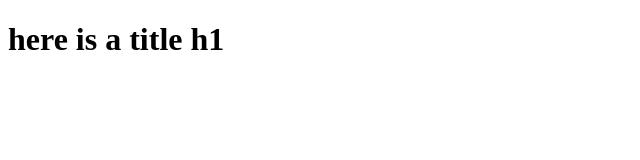
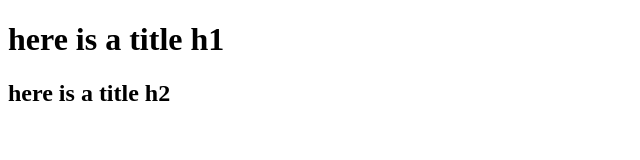
Before and after one commit to belalabdelaty/CS50W-projects, a plain HTML site: page testing.html in a window 1280 px wide. Shown: the whole page, without its empty margins (0-640 px from the left). Drawn offline with Linux system fonts and the light colour scheme.

Commit message:
added h2 line

```diff
--- a/testing.html
+++ b/testing.html
@@ -6,6 +6,7 @@
 
 <body>
     <h1>here is a title h1</h1>
+    <h2>here is a title h2</h2>
 </body>
 
 </html>
```
